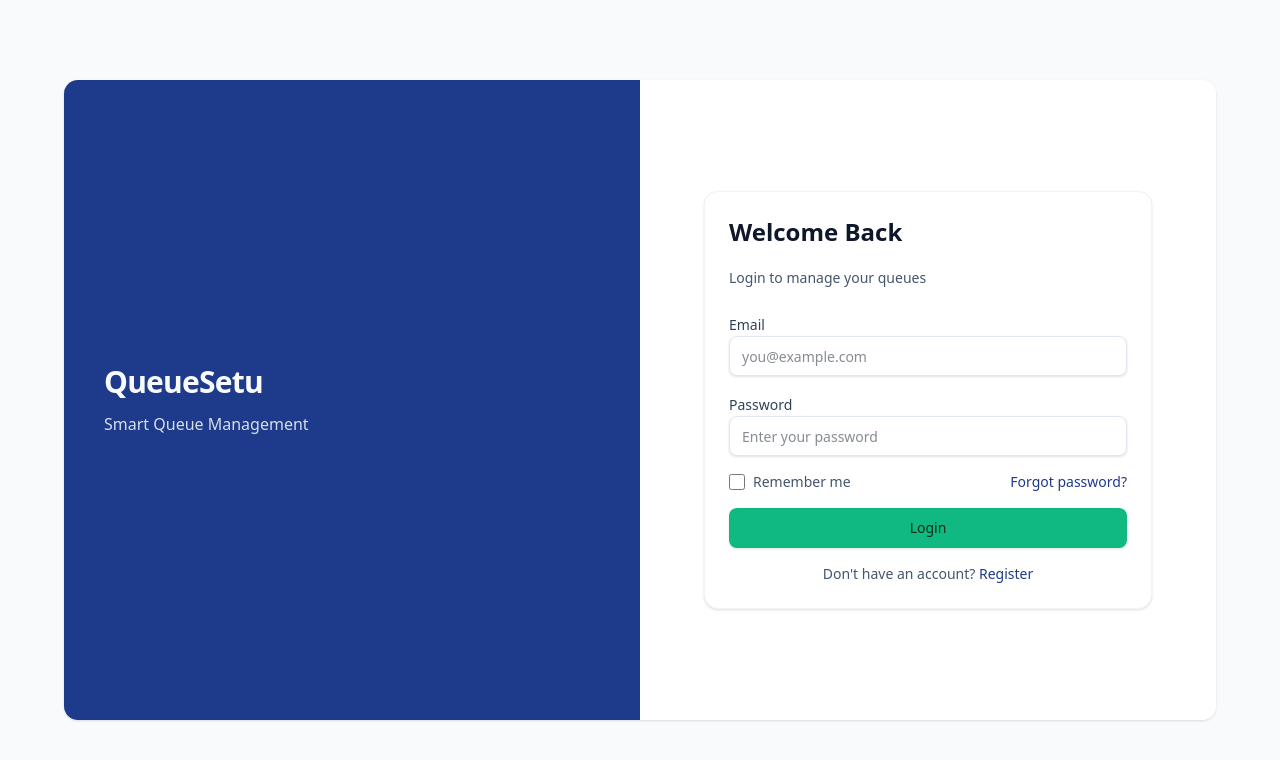
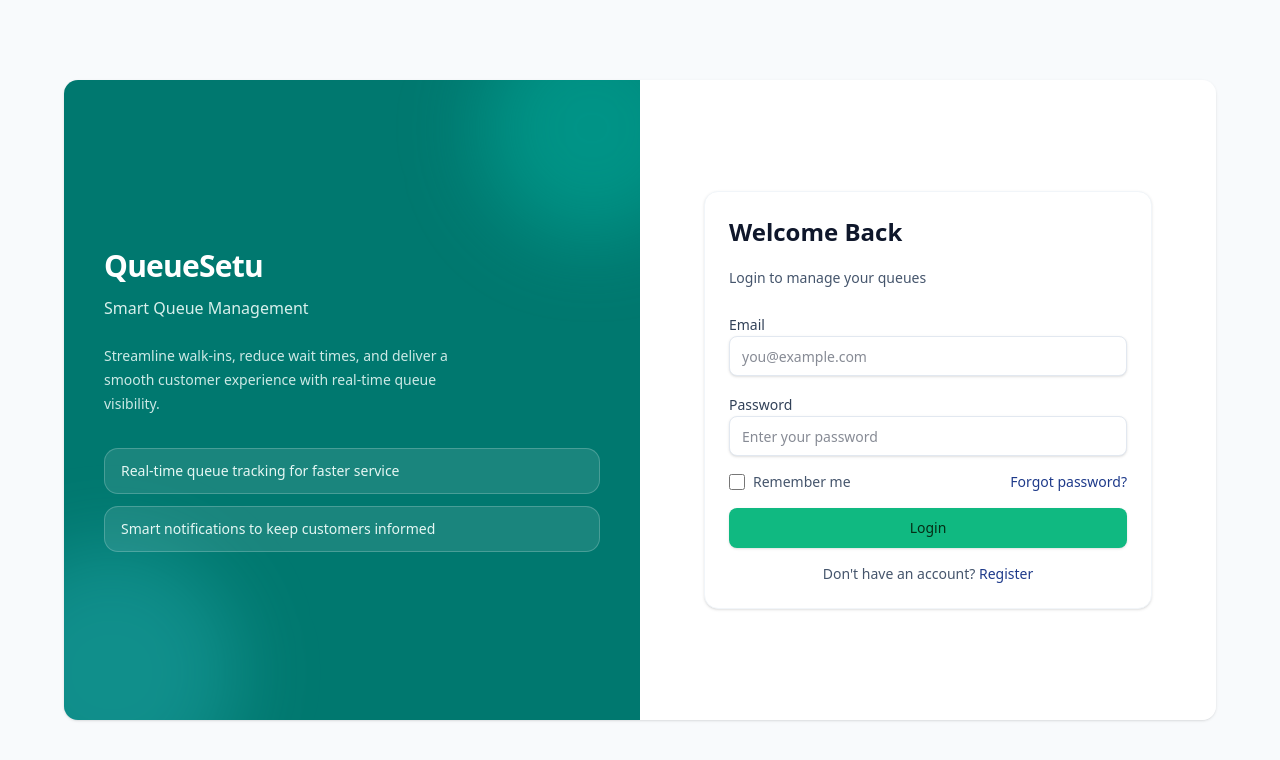
Before and after one commit to AYadav07/queuesetu.app.client, a Next.js app: page /login in a window 1280 px wide. Shown: the top 760 px of the page. Built offline with nearby package versions, Linux system fonts and the light colour scheme.

Commit message:
Create Login Page Route

```diff
--- a/src/components/layout/AuthLayout.tsx
+++ b/src/components/layout/AuthLayout.tsx
@@ -1,4 +1,7 @@
+"use client";
+
 import type { ReactNode } from "react";
+import { motion } from "framer-motion";
 
 type AuthLayoutProps = {
   children: ReactNode;
@@ -9,13 +12,45 @@ export default function AuthLayout({ children }: AuthLayoutProps) {
     <div className="min-h-screen bg-background px-4 py-8 sm:px-6 lg:px-8">
       <div className="mx-auto flex min-h-[calc(100vh-4rem)] w-full max-w-md items-center justify-center lg:max-w-6xl">
         <div className="grid w-full overflow-hidden rounded-xl shadow-sm lg:min-h-160 lg:grid-cols-2">
-          <aside className="hidden bg-primary p-10 text-primary-foreground lg:flex lg:flex-col lg:justify-center">
-            <div>
+          <aside className="relative hidden overflow-hidden bg-teal-700 p-10 text-white lg:flex lg:flex-col lg:justify-center">
+            <div
+              aria-hidden="true"
+              className="absolute -right-16 -top-16 h-56 w-56 rounded-full bg-teal-400/30 blur-2xl"
+            />
+            <div
+              aria-hidden="true"
+              className="absolute -bottom-20 -left-20 h-64 w-64 rounded-full bg-cyan-300/20 blur-2xl"
+            />
+
+            <motion.div
+              initial={{ opacity: 0, y: 12 }}
+              animate={{ opacity: 1, y: 0 }}
+              transition={{ duration: 0.35, ease: "easeOut" }}
+              className="relative"
+            >
               <p className="text-3xl font-bold tracking-tight">QueueSetu</p>
-              <p className="mt-3 text-base text-primary-foreground/85">
+              <p className="mt-3 text-base text-teal-50/90">
                 Smart Queue Management
               </p>
-            </div>
+              <p className="mt-6 max-w-sm text-sm leading-6 text-teal-50/85">
+                Streamline walk-ins, reduce wait times, and deliver a smooth
+                customer experience with real-time queue visibility.
+              </p>
+
+              <motion.div
+                initial={{ opacity: 0, y: 10 }}
+                animate={{ opacity: 1, y: 0 }}
+                transition={{ duration: 0.35, delay: 0.08, ease: "easeOut" }}
+                className="mt-8 space-y-3"
+              >
+                <div className="rounded-xl border border-white/20 bg-white/10 px-4 py-3 text-sm text-teal-50/95">
+                  Real-time queue tracking for faster service
+                </div>
+                <div className="rounded-xl border border-white/20 bg-white/10 px-4 py-3 text-sm text-teal-50/95">
+                  Smart notifications to keep customers informed
+                </div>
+              </motion.div>
+            </motion.div>
           </aside>
 
           <section
```
Also changed, not shown: 1 other file (tests, documents, lock files or other folders).
